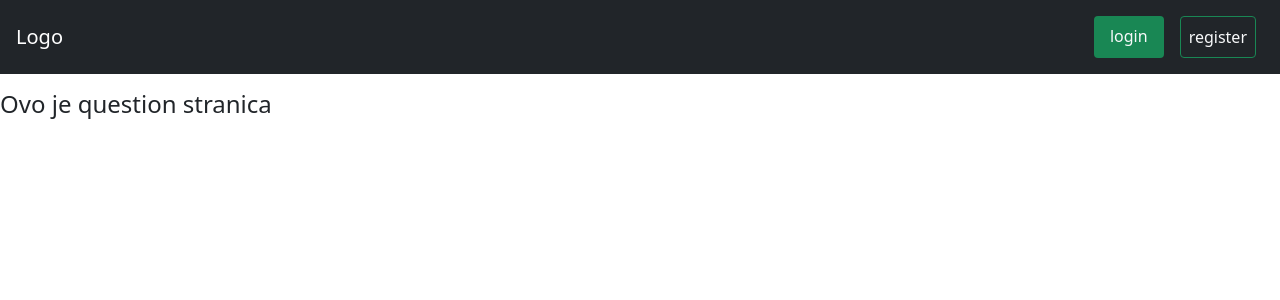
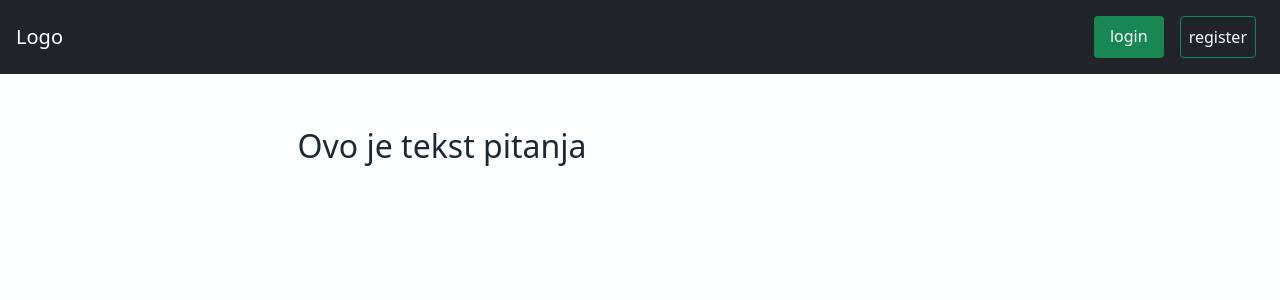
Before and after one commit to BSlaven/questions-and-answers, a React (Create React App) app: page /question in a window 1280 px wide. Shown: the top 300 px of the page. Built offline with nearby package versions, Linux system fonts and the light colour scheme; no server answers.

Commit message:
introduce one question page

```diff
--- a/src/App.js
+++ b/src/App.js
@@ -26,7 +26,7 @@ function App() {
     return unsubscribe
   }, [dispatch])
   return (
-    <>
+    <div style={{backgroundColor: '#FDFEFE', minHeight: '100vh'}}>
       <BrowserRouter>
         <MainNav />
         <Routes>
@@ -37,7 +37,7 @@ function App() {
           <Route path="/register" element={<Register />} />
         </Routes>
       </BrowserRouter>
-    </>
+    </div>
   );
 }
 
--- a/src/pages/QuestionPage.js
+++ b/src/pages/QuestionPage.js
@@ -1,9 +1,9 @@
-import React from 'react'
-
 const QuestionPage = () => {
   return (
-    <div>
-      <h4>Ovo je question stranica</h4>
+    <div style={{ color: "#1C2833" }} className="container">
+      <div className="row mt-5 col-sm-12 col-lg-8">
+        <p className="fs-2 col-sm- text-center">Ovo je tekst pitanja</p>
+      </div>
     </div>
   )
 }
```
